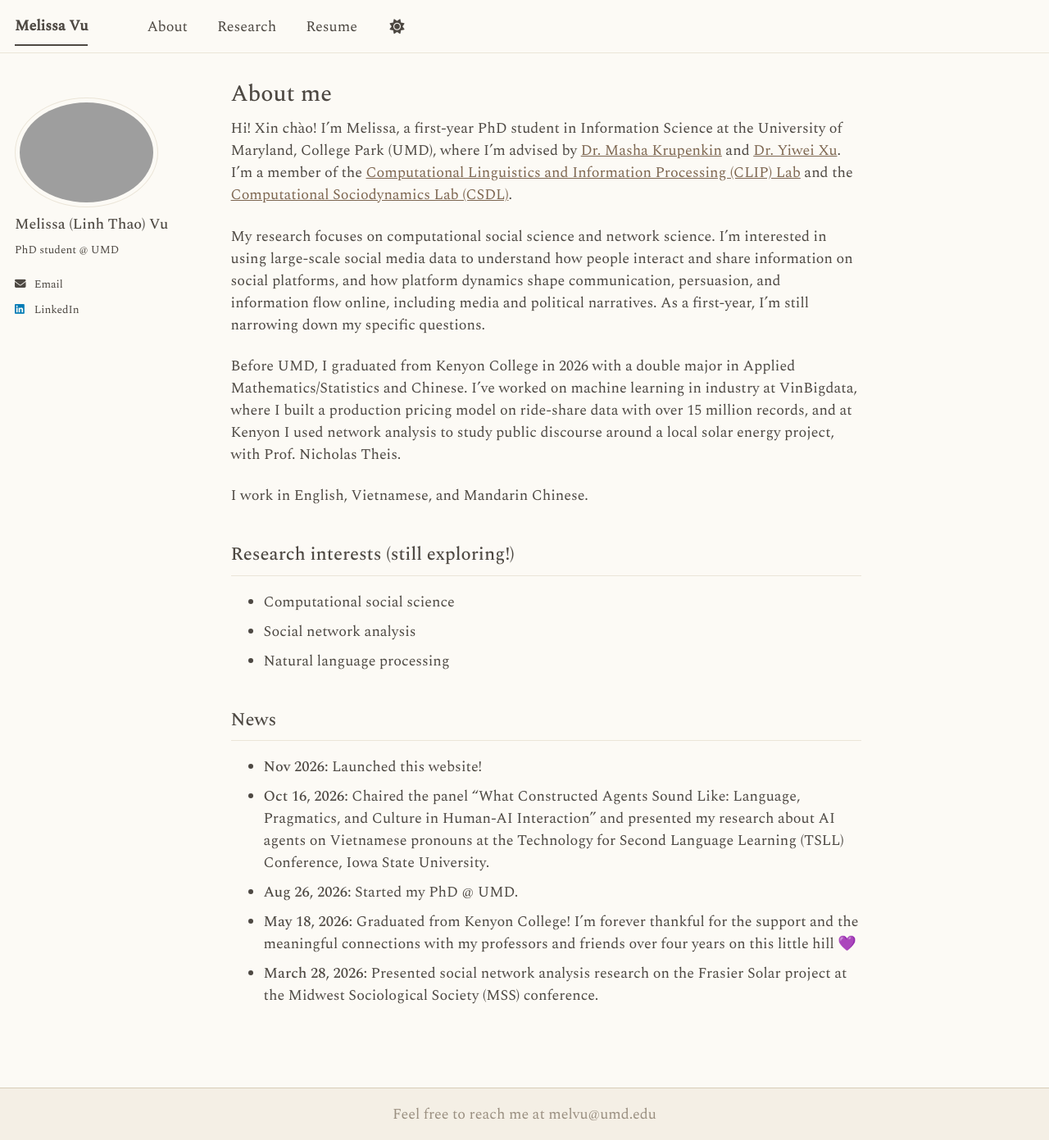
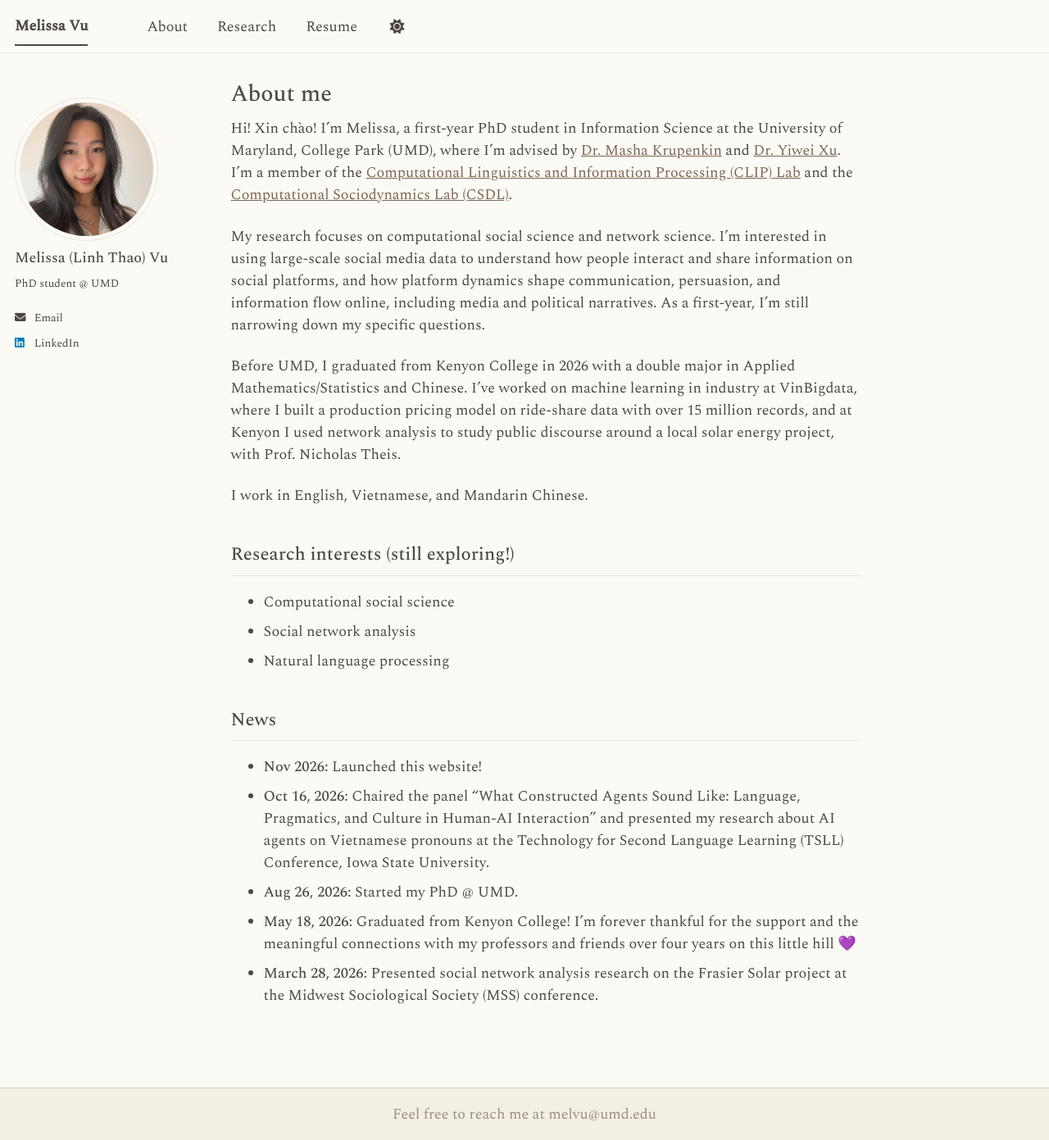
Before and after one commit to melvu-25/melvu-25.github.io, a Jekyll site: the page built from _pages/about.md, in a window 1280 px wide and 1391 px high. Shown: the whole window at 82% size. Built offline with Jekyll 4.4.1, drawn with Linux system fonts in a browser that asks for light colours; a script bundle is joined from its source files by our own code; a style sheet for code colours, icons or effects is not loaded.

Commit message:
Convert new profile photo from HEIC to JPG and square-crop
Co-Authored-By: Claude Opus 5.5 <noreply@anthropic.com>
Claude-Session: https://claude.ai/code/session_012ifzfhCaGA3SXhKdS2kXCK

```diff
--- a/_config.yml
+++ b/_config.yml
@@ -23,7 +23,7 @@ repository               : "melvu-25/melvu-25.github.io"
 #               Additional customization can be done by editing /_includes/author-profile.html
 author:
   # Biographic information
-  avatar           : "profile3.png"
+  avatar           : "profile-photo.jpg"
   name             : "Melissa (Linh Thao) Vu"
   pronouns         : # example: "she/her"
   bio              : "PhD student @ UMD"
```
Also changed, not shown: images/profile-photo.jpg (added).
